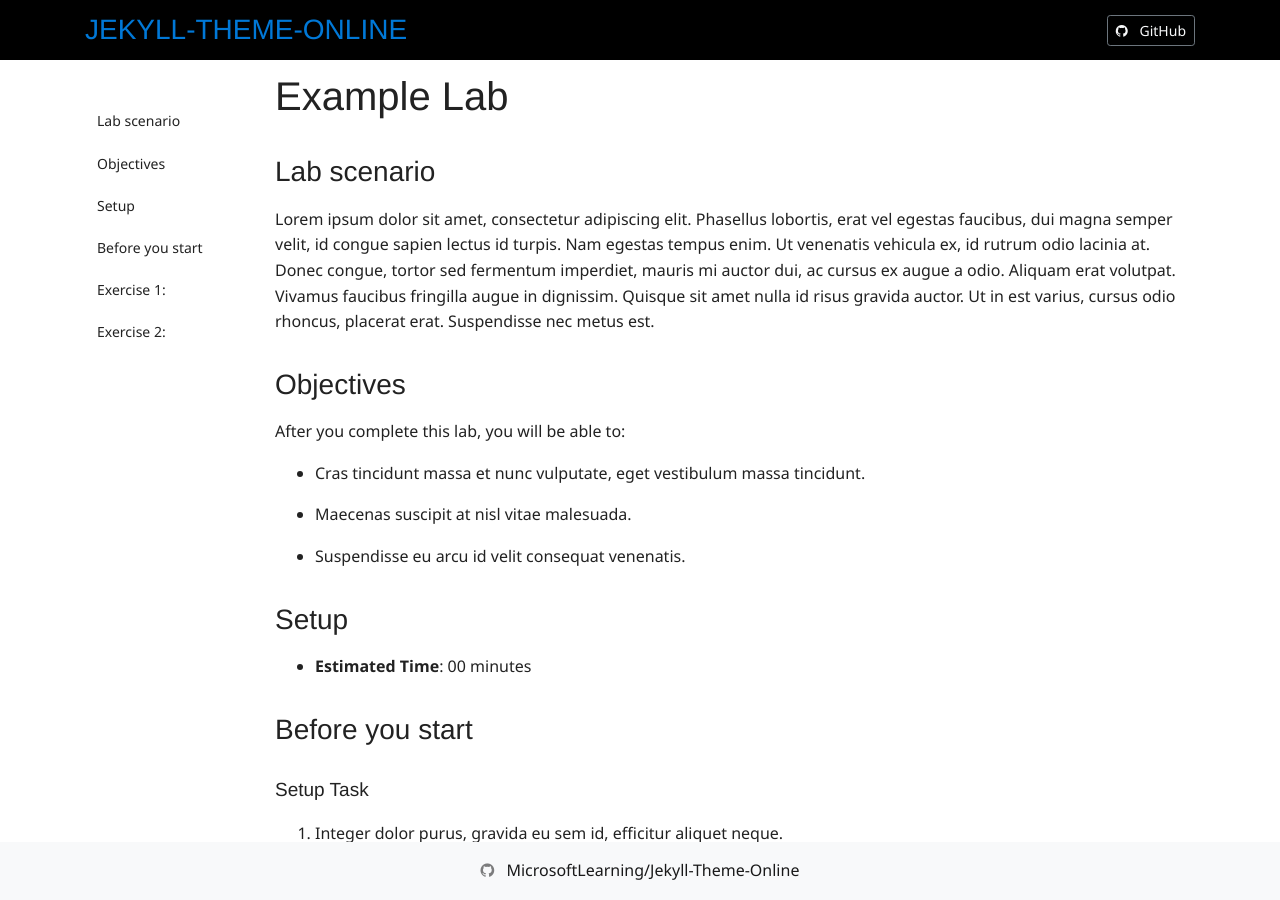
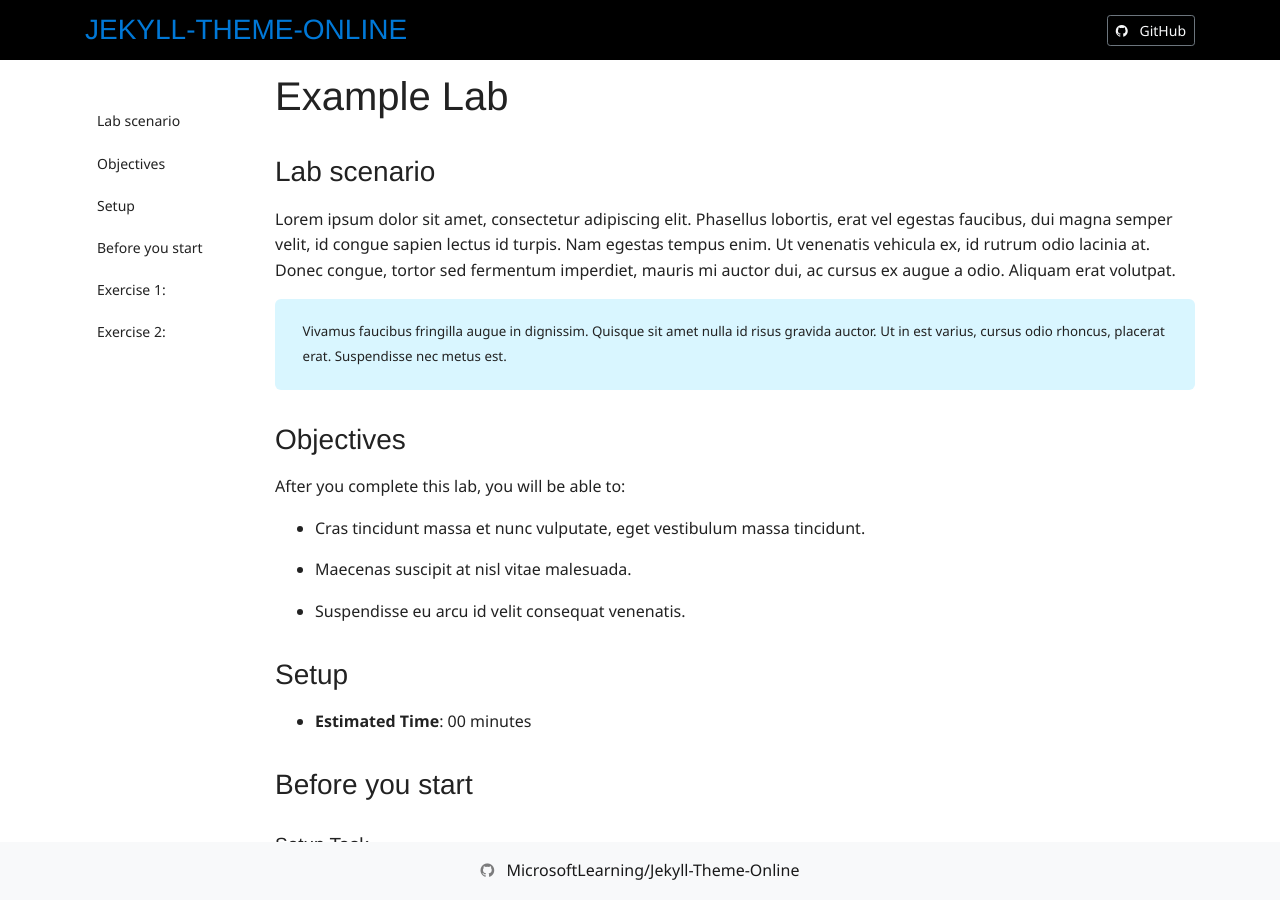
Before and after one commit to MicrosoftLearning/Jekyll-Theme-Online, a Jekyll site: the page built from index.md, in a window 1280 px wide and 900 px high. Built offline with Jekyll 4.4.1, drawn with Linux system fonts in a browser that asks for light colours; nearby versions of some CDN libraries; comment, search, counter and statistics services are not loaded; our own code applies the rules of GitHub Pages for plain Markdown files.

```diff
--- a/index.md
+++ b/index.md
@@ -9,7 +9,9 @@ lab:
 
 ## Lab scenario
 
-Lorem ipsum dolor sit amet, consectetur adipiscing elit. Phasellus lobortis, erat vel egestas faucibus, dui magna semper velit, id congue sapien lectus id turpis. Nam egestas tempus enim. Ut venenatis vehicula ex, id rutrum odio lacinia at. Donec congue, tortor sed fermentum imperdiet, mauris mi auctor dui, ac cursus ex augue a odio. Aliquam erat volutpat. Vivamus faucibus fringilla augue in dignissim. Quisque sit amet nulla id risus gravida auctor. Ut in est varius, cursus odio rhoncus, placerat erat. Suspendisse nec metus est.
+Lorem ipsum dolor sit amet, consectetur adipiscing elit. Phasellus lobortis, erat vel egestas faucibus, dui magna semper velit, id congue sapien lectus id turpis. Nam egestas tempus enim. Ut venenatis vehicula ex, id rutrum odio lacinia at. Donec congue, tortor sed fermentum imperdiet, mauris mi auctor dui, ac cursus ex augue a odio. Aliquam erat volutpat.
+
+> Vivamus faucibus fringilla augue in dignissim. Quisque sit amet nulla id risus gravida auctor. Ut in est varius, cursus odio rhoncus, placerat erat. Suspendisse nec metus est.
 
 ## Objectives
 
```
